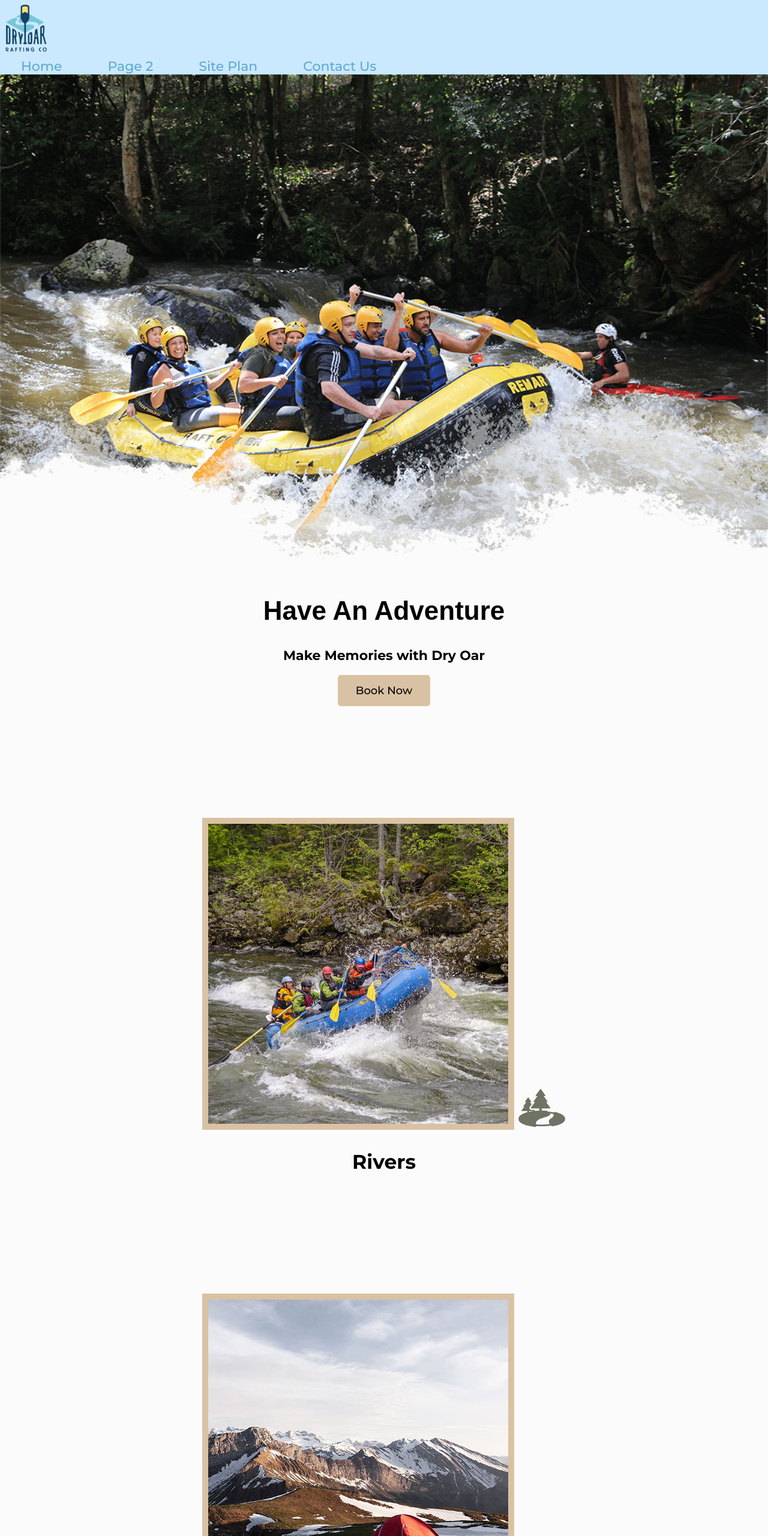
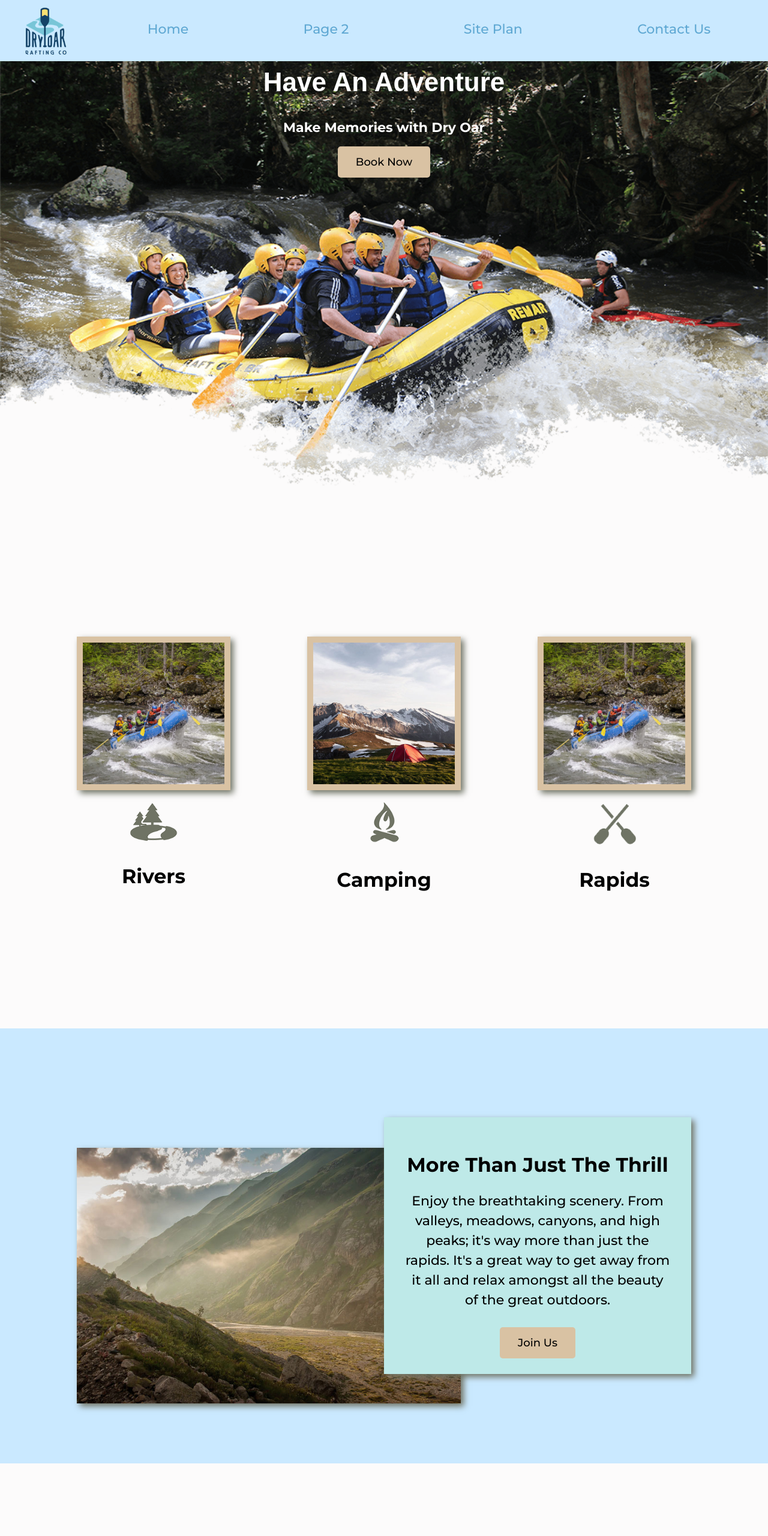
Before and after one commit to Yeampier2022/wd130, a plain HTML site: page wwr/index.html in a window 1280 px wide. Shown: the top 2560 px of the page at 60% size. Drawn offline with Linux system fonts and the light colour scheme.

Commit message:
Semana 7

```diff
--- a/wwr/styles/style.css
+++ b/wwr/styles/style.css
@@ -1,7 +1,6 @@
 @import url("https://fonts.googleapis.com/css2?family=Montserrat:ital,wght@0,500;0,700;1,200;1,300&display=swap");
 
 * {
-
   max-width: 100%;
   font-family: "Montserrat", sans-serif;
 }
@@ -21,7 +20,7 @@ nav a {
   text-align: center;
   color: #5fa8d3;
   text-decoration: none;
-  padding: 35px
+  padding: 35px;
 }
 .home-title {
   font-family: "Rock Salt", "Bradley Hand", sans-serif;
@@ -29,17 +28,34 @@ nav a {
   text-align: center;
   margin-top: 10px;
 }
+#hero {
+  display: grid;
+  grid-template-columns: 1fr 3fr 1fr;
+  margin-top: -100px;
+}
+#hero-msg {
+  grid-column: 2/3;
+  grid-row: 1/2;
+  margin-top: 100px;
+}
+
 #hero-img {
   width: 100%;
 }
 #hero-box {
   width: 100%;
+  grid-column: 1/4;
+  grid-row: 1/3;
+  z-index: -1;
 }
 
 .msg {
+  background-color: #6f7364;
+  grid-column: 6 / 10;
+  grid-row: 6 /7;
   line-height: 1.5em;
   padding: 35px;
-
+  box-shadow: 5px 5px 10px #6f7364;
 }
 
 .msg p {
@@ -50,10 +66,14 @@ nav a {
   font-family: "Montserrat", sans-serif;
   margin: 0;
 }
+#hero-msg h1 {
+  text-align: center;
+  color: white;
+}
 
 #hero-msg h4 {
   text-align: center;
-
+  color: white;
 }
 .button-box {
   text-align: center;
@@ -63,6 +83,8 @@ main section {
 }
 
 #background {
+  grid-column: 1 / 11;
+  grid-row: 4 /9;
   height: 725px;
   background-color: #cae9ff;
 }
@@ -71,7 +93,13 @@ body {
   background-color: #fcfbfb;
 }
 header {
+  display: grid;
+  grid-template-columns: 150px auto;
   background-color: #cae9ff;
+}
+nav {
+  display: flex;
+  justify-content: space-around;
 }
 nav a:hover {
   background-color: #5fa8d3;
@@ -83,14 +111,30 @@ nav a:hover {
   margin-left: 5px;
   padding-top: 5px;
 }
+#logo_link {
+  padding-top: 5px;
+  justify-self: center;
+  align-self: center;
+}
+.home-grid {
+  display: grid;
+  grid-template-columns: 1fr 1fr 1fr 1fr 1fr 1fr 1fr 1fr 1fr 1fr;
+  grid-template-rows: 10fr;
+}
+
 main section img {
   box-sizing: border-box;
-
 }
 .card-img {
+  width: 100%;
   border: 10px solid #d9c2a3;
+  transition: transform 0.5s;
+  box-shadow: 5px 5px 10px #6f7364;
 }
-
+.card-img:hover {
+  opacity: 0.6;
+  transform: scale(1.1);
+}
 .book {
   text-align: center;
   color: black;
@@ -100,7 +144,6 @@ main section img {
   margin-top: 50px;
   border-radius: 5px;
   background-color: #d9c2a3;
-
 }
 .join {
   text-align: center;
@@ -111,13 +154,28 @@ main section img {
   margin-top: 50px;
   border-radius: 5px;
   background-color: #d9c2a3;
-
 }
 .book:hover {
   color: aqua;
 }
-.rivers-card, .camping-card, .rapids-card {
+.rivers-card {
+  grid-column: 2 / 4;
+  grid-row: 2 /3;
+  text-align: center;
+    margin: 200px 0;
+}
+.camping-card {
+  grid-column: 5 / 7;
+  grid-row: 2 /3;
+  text-align: center;
+    margin: 200px 0;
+}
+.rapids-card {
+  grid-column: 8 / 10;
+  grid-row: 2 /3;
   margin: 200px 0;
+  text-align: center;
+    margin: 200px 0;
 }
 
 .join:hover {
@@ -126,16 +184,25 @@ main section img {
 
 .msg {
   background-color: #bee9e8;
-  margin-top: 200px;
-
+  padding: 35px;
+  grid-column: 6/10;
+  grid-row: 6/7;
+  box-shadow: 5px 5px 10px #6f7364;
 }
 .mountains {
+  width: 100%;
+  grid-column: 2 / 7;
+  grid-row: 5 /8;
   margin-top: 100px;
+  box-shadow: 5px 5px 10px #6f7364;
 }
 footer {
   background-color: #cae9ff;
   padding: 25px 50px;
   margin-top: 200px;
+  display: flex;
+  justify-content: space-around;
+  align-items: center;
 }
 footer p {
   font-size: 1.2em;
@@ -143,7 +210,7 @@ footer p {
 footer p a:hover {
   text-decoration: underline;
 }
-footer .social img  {
+footer .social img {
   padding-top: 15px;
 }
 
@@ -151,3 +218,50 @@ footer .social img  {
   width: 80px;
   padding-top: 10px;
 }
+
+@media screen and (max-width: 900px) {
+  #hero,
+  .home-grid {
+    display: block;
+    height: auto;
+  }
+  nav,
+  footer {
+    flex-direction: column;
+  }
+  nav a {
+    display: block;
+    padding: 15px;
+  }
+  #hero {
+    margin-top: 0;
+  }
+  #hero-msg {
+    margin-top: 0;
+  }
+  #hero-msg h4 {
+    display: none;
+  }
+  .home-title {
+    font-size: 25px;
+    color: #6f7364;
+  }
+  .rivers-card,
+  .camping-card,
+  .rapids-card {
+    margin: 50px auto;
+    width: 60%;
+  }
+  #background {
+    display: none;
+  }
+  .mountains,
+  .msg {
+    width: 80%;
+    display: block;
+    margin: 0 auto;
+  }
+  footer {
+    margin-top: 25px;
+  }
+}
```
